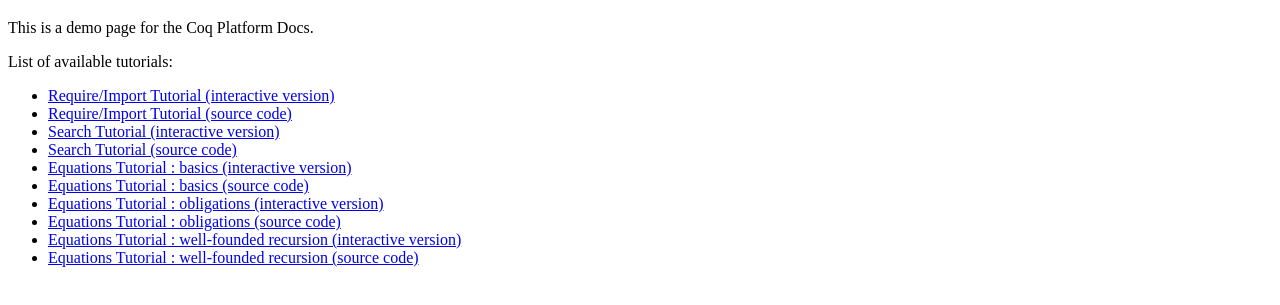
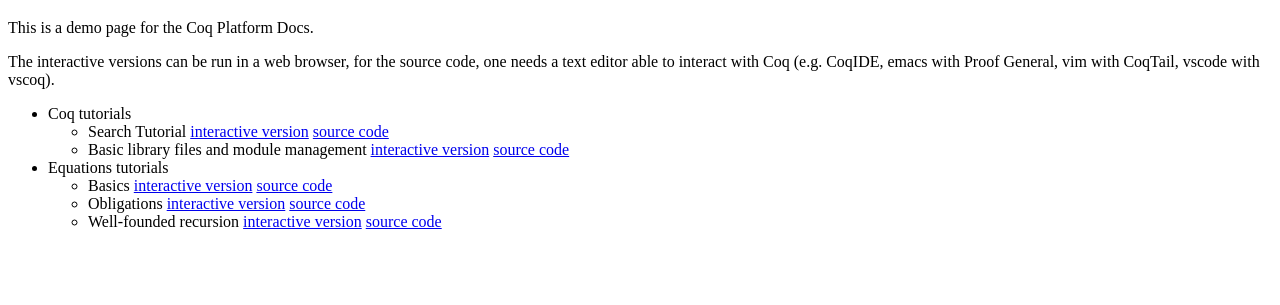
Before and after one commit to coq/platform-docs, a website: page src/index.html in a window 1280 px wide. Shown: the part 61-366 px from the top of the page. Drawn offline with Linux system fonts and the light colour scheme.

Commit message:
Add more structure in index.html

```diff
--- a/src/index.html
+++ b/src/index.html
@@ -1,27 +1,53 @@
 <!DOCTYPE html>
 <html>
-<head>
+  <head>
     <title>Coq Platform Docs - Demo</title>
-</head>
-<body>
+  </head>
+  <body>
     <h1>Coq Platform Docs - Demo</h1>
     <p>
-        This is a demo page for the Coq Platform Docs.
+    This is a demo page for the Coq Platform Docs.
     </p>
     <p>
-        List of available tutorials:
+    The interactive versions can be run in a web browser, for the source code,
+    one needs a text editor able to interact with Coq (e.g. CoqIDE, emacs with
+    Proof General, vim with CoqTail, vscode with vscoq).
     </p>
     <ul>
-        <li><a href="RequireImportTutorial.html">Require/Import Tutorial (interactive version)</a></li>
-        <li><a href="RequireImportTutorial.v">Require/Import Tutorial (source code)</a></li>
-        <li><a href="SearchTutorial.html">Search Tutorial (interactive version)</a></li>
-        <li><a href="SearchTutorial.v">Search Tutorial (source code)</a></li>
-        <li><a href="Tutorial_Equations_basics.html">Equations Tutorial : basics (interactive version)</a></li>
-        <li><a href="Tutorial_Equations_basics.v">Equations Tutorial : basics (source code)</a></li>
-        <li><a href="Tutorial_Equations_Obligations.html">Equations Tutorial : obligations (interactive version)</a></li>
-        <li><a href="Tutorial_Equations_Obligations.v">Equations Tutorial : obligations (source code)</a></li>
-        <li><a href="Tutorial_Equations_wf.html">Equations Tutorial : well-founded recursion (interactive version)</a></li>
-        <li><a href="Tutorial_Equations_wf.v">Equations Tutorial : well-founded recursion (source code)</a></li>
+      <li> Coq tutorials
+        <ul>
+          <li>
+            Search Tutorial
+            <a href="SearchTutorial.html">interactive version</a>
+            <a href="SearchTutorial.v">source code</a>
+          </li>
+          <li>
+            Basic library files and module management
+            <a href="RequireImportTutorial.html">interactive version</a>
+            <a href="RequireImportTutorial.v">source code</a>
+          </li>
+        </ul>
+      </li>
+      <li> Equations tutorials
+        <ul>
+          <li>
+            Basics
+            <a href="Tutorial_Equations_basics.html">interactive version</a>
+            <a href="Tutorial_Equations_basics.v">source code</a>
+          </li>
+          <li>
+            Obligations
+            <a href="Tutorial_Equations_Obligations.html">interactive version</a>
+            <a href="Tutorial_Equations_Obligations.v">source code</a>
+          </li>
+          <li>
+            Well-founded recursion
+            <a href="Tutorial_Equations_wf.html">interactive version</a>
+            <a href="Tutorial_Equations_wf.v">source code</a>
+          </li>
+        </ul>
+      </li>
     </ul>
-</body>
+    </ul>
+  </body>
 </html>
```
